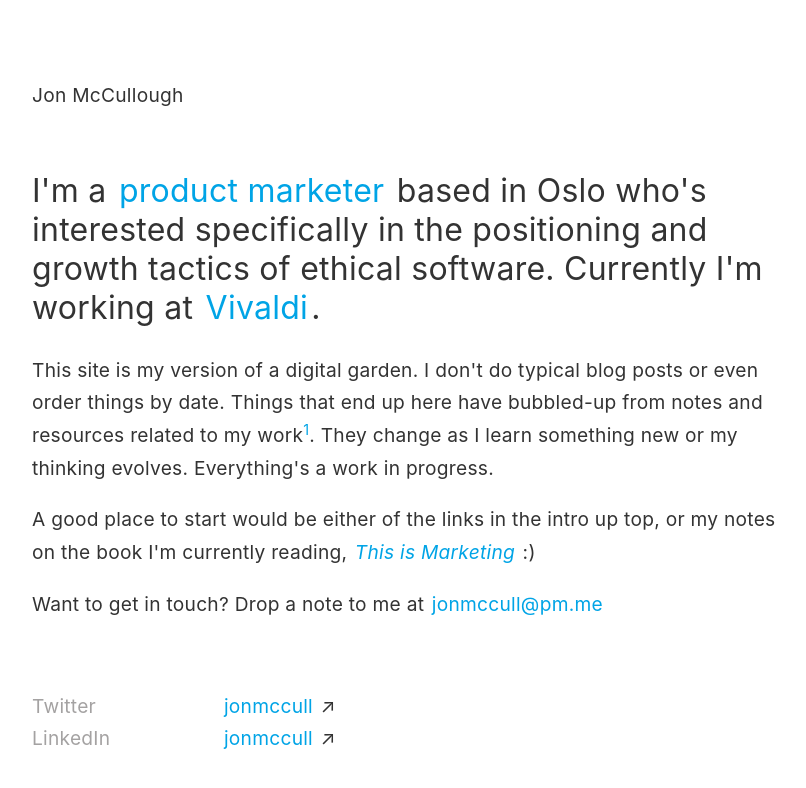
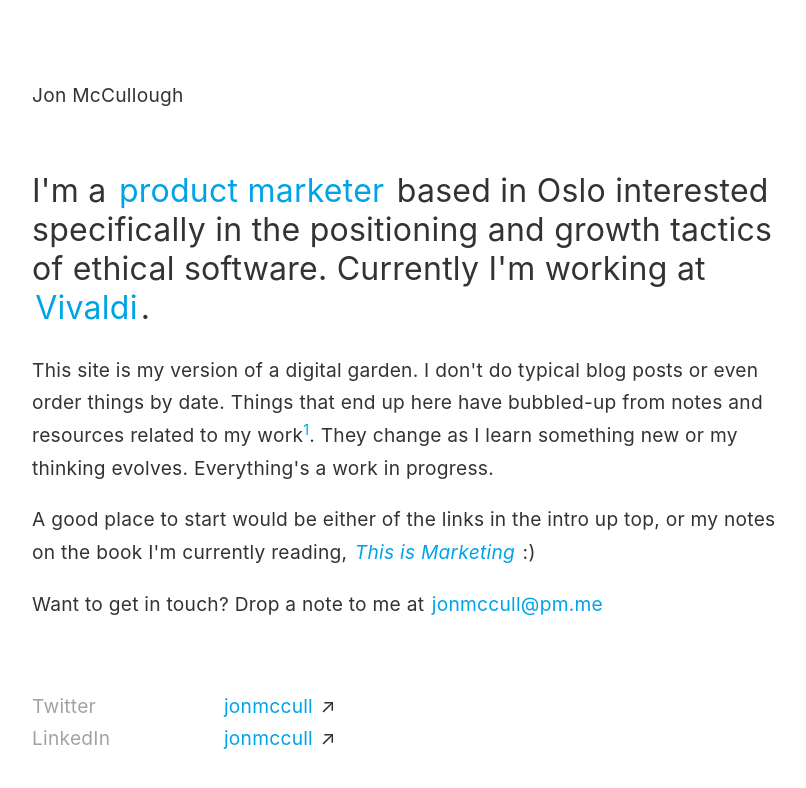
Before and after one commit to jonmccull/digital-garden, a Jekyll site: the page built from _pages/index-page.md, in a window 1280 px wide. Shown: the top 788 px of the page, without its empty margins (228-1034 px from the left). Built offline with Jekyll 4.4.1, drawn with Linux system fonts in a browser that asks for light colours.

Commit message:
Minor fixes and text edits
Signed-off-by: Jon McCullough <jonmccull@pm.me>

```diff
--- a/_pages/index-page.md
+++ b/_pages/index-page.md
@@ -8,7 +8,7 @@
 
 <div class="hero-text">
   <p style="padding-bottom:20px;">Jon McCullough</p>
-  <p class="hero-title" style="padding-top: 20px;">I'm a <a class="internal-link" href="/product-marketing/">product marketer</a> based in Oslo who's interested specifically in the positioning and growth tactics of ethical software. Currently I'm working at <a class="internal-link" href="/vivaldi/">Vivaldi</a>.</p>
+  <p class="hero-title" style="padding-top: 20px;">I'm a <a class="internal-link" href="/product-marketing/">product marketer</a> based in Oslo interested specifically in the positioning and growth tactics of ethical software. Currently I'm working at <a class="internal-link" href="/vivaldi/">Vivaldi</a>.</p>
 
   <p>This site is my version of a digital garden. I don't do typical blog posts or even order things by date. Things that end up here have bubbled-up from notes and resources related to my work<input type="checkbox" id="cb7" /><label for="cb7"><sup></sup></label><span><span class="footnote-inner">I should probably expand on this, but let's just say I'm a big [[Roam]] fan. The "networked thought" approach to note-taking has been a game-changer for me. The workflow of referencing, bi-directional linking and ever-evolving notes in Roam was a big inspiration for this site.</span></span>. They change as I learn something new or my thinking evolves. Everything's a work in progress.</p>
   <p>A good place to start would be either of the links in the intro up top, or my notes on the book I'm currently reading, <em><a class="internal-link" href="/book/this-is-marketing/">This is Marketing</a></em> :)</p>
```
Also changed, not shown: _notes/branding.md (line endings or trailing spaces).
